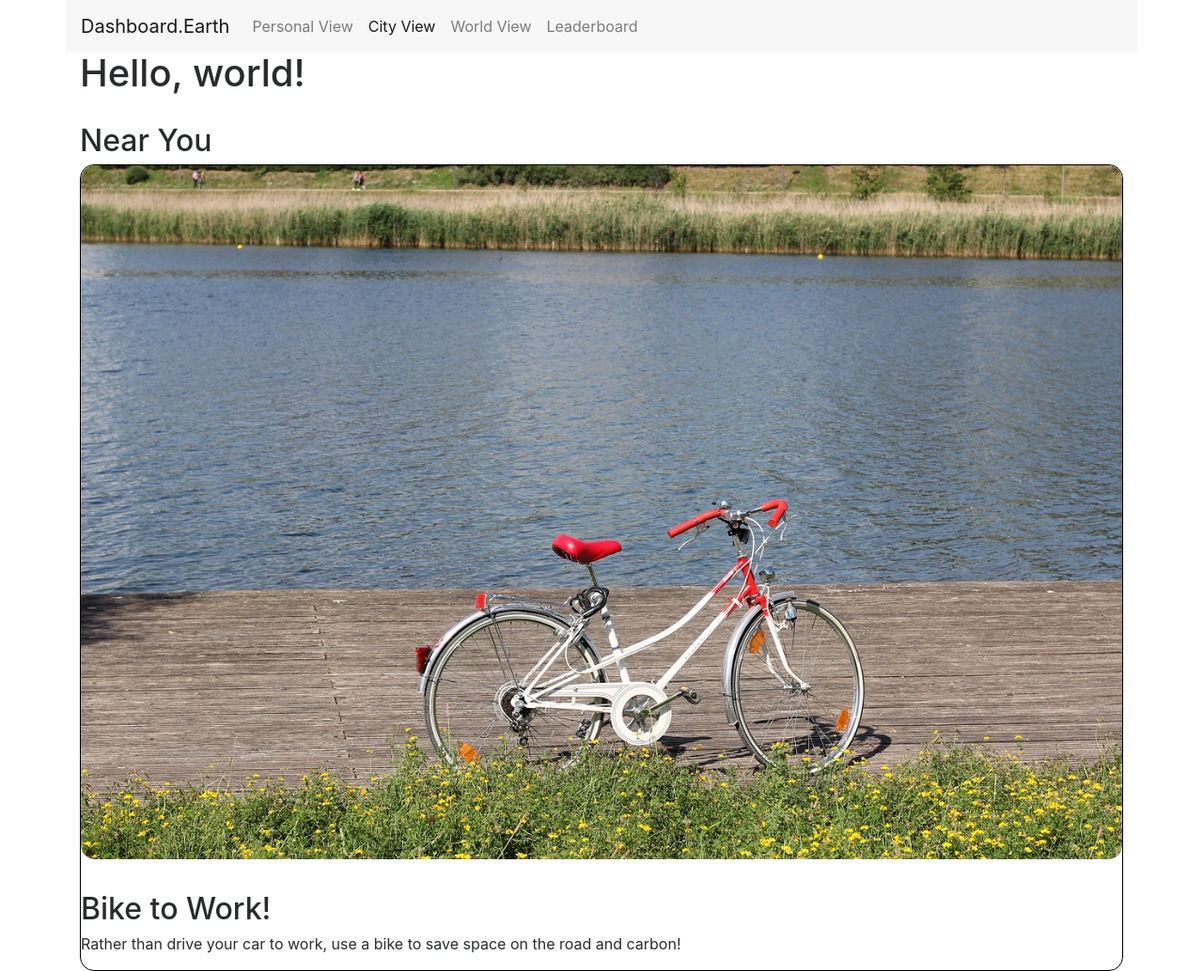
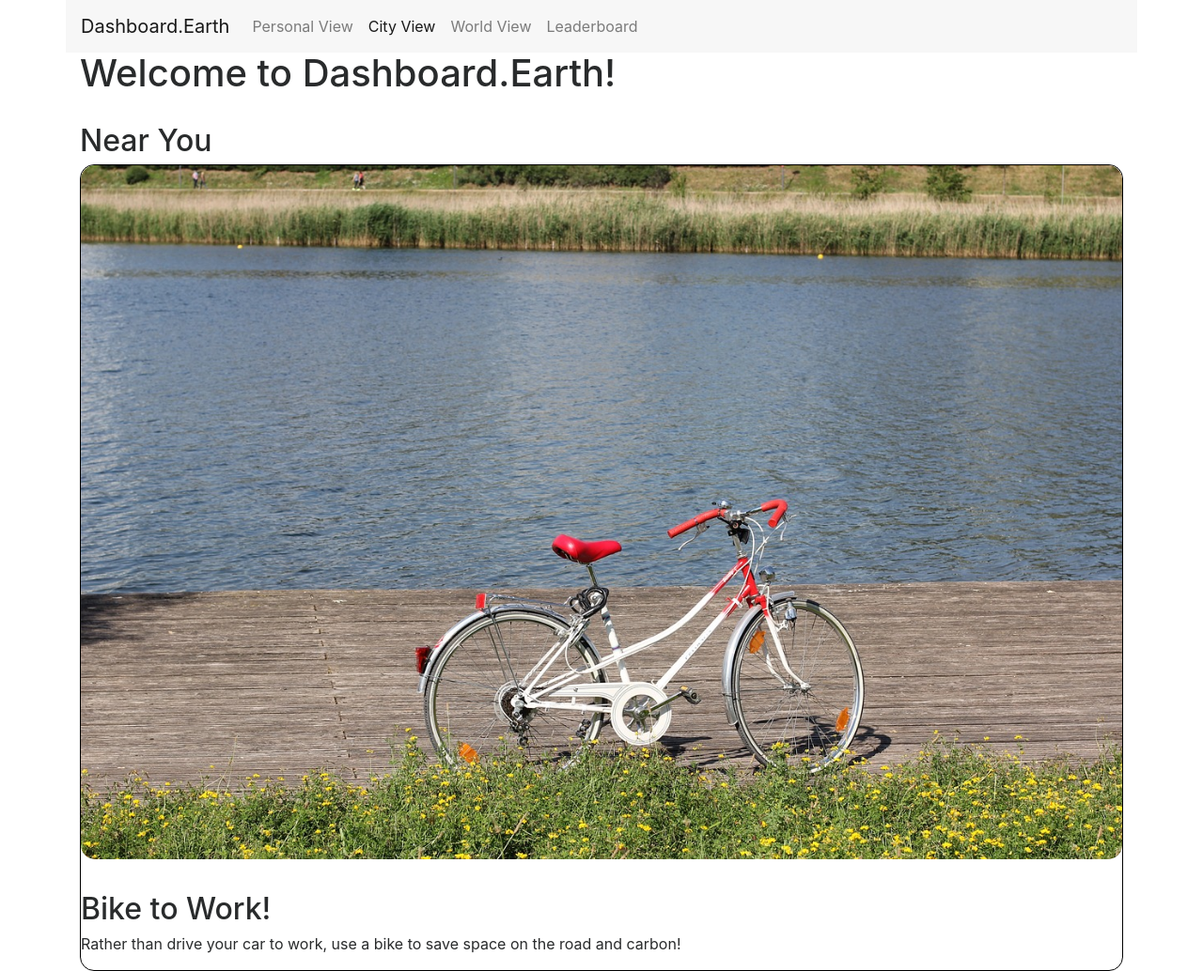
Before and after one commit to GoodCoder447/DashboardWebView, a plain HTML site: page CityView.html in a window 1280 px wide. Shown: the whole page at 94% size. Drawn offline with nearby package versions, Linux system fonts and the light colour scheme; some packages are replaced by stand-ins of ours; a script that the page names is missing.

Commit message:
Minor text change so no merge conflict

```diff
--- a/CityView.html
+++ b/CityView.html
@@ -46,7 +46,7 @@
 	</header>
 
 	<section class="container">
-    	<h1>Hello, world!</h1>
+    	<h1>Welcome to Dashboard.Earth!</h1>
 
 		<div id="map"></div>
     	<script>
```
